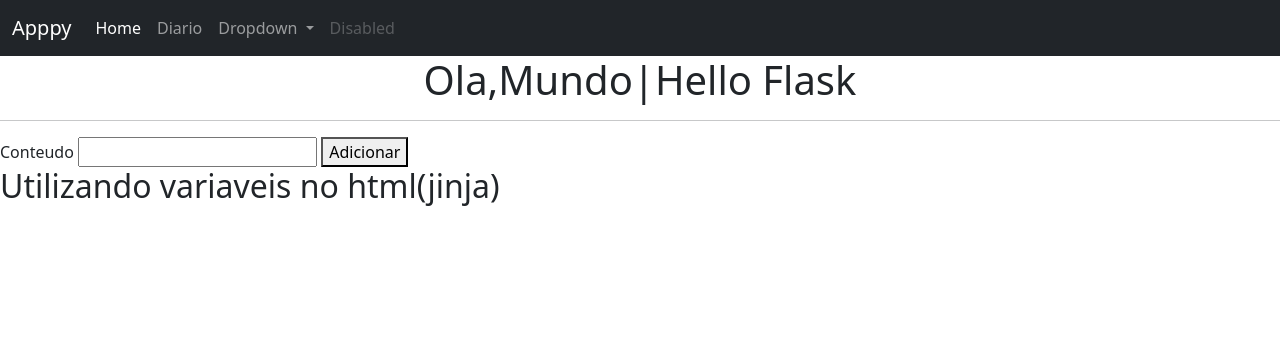
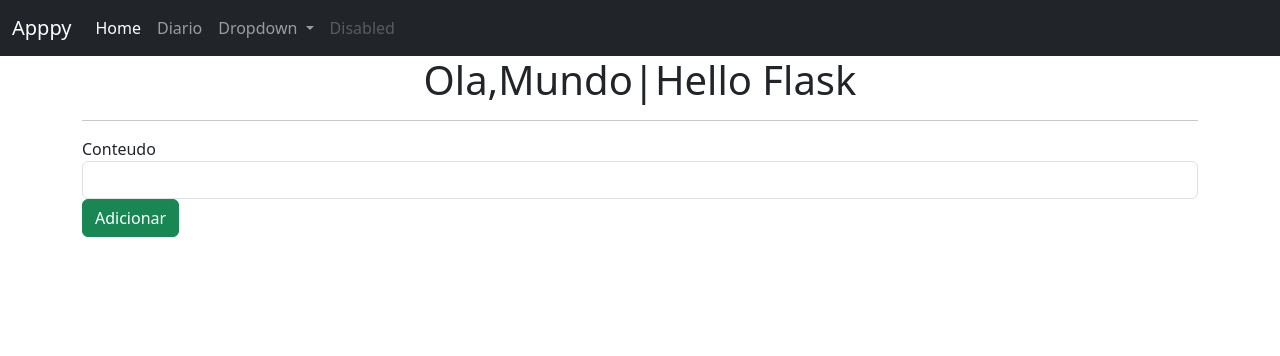
Before and after one commit to D6viddantas/curso_flask, a Flask app: page / in a window 1280 px wide. Shown: the top 356 px of the page. Run offline with Flask 3, Linux system fonts and the light colour scheme.

Commit message:
modificação na pagina index

```diff
--- a/templates/base.html
+++ b/templates/base.html
@@ -39,7 +39,9 @@
           </div>
         </div>
       </nav>
-    {% block content %}{% endblock content %}
+      <div class='container'>
+         {% block content %}{% endblock content %}
+      </div>
     <script src="https://cdn.jsdelivr.net/npm/bootstrap@5.3.5/dist/js/bootstrap.bundle.min.js" integrity="sha384-k6d4wzSIapyDyv1kpU366/PK5hCdSbCRGRCMv+eplOQJWyd1fbcAu9OCUj5zNLiq" crossorigin="anonymous"></script>
 </body>
 </html>
--- a/templates/diario.html
+++ b/templates/diario.html
@@ -2,12 +2,12 @@
 {% block content %}
     <h1 style="text-align:center;">Nota Dos Alunos</h1>
     <hr>
-    <form action="{{url_for('diario')}}"  method="POST">
+    <form  action="{{url_for('diario')}}"  method="POST">
         <label>Aluno:</label>
         <input type='text' name='aluno'>
         <label>Nota:</label>
         <input type='number' name='nota' step="0.1">
-        <button type="submit">Lançar nota</button>
+        <button class='btn' type="submit">Lançar nota</button>
     </form>
     {%for aluno,nota in registros.items()%}
     <details>
--- a/templates/index.html
+++ b/templates/index.html
@@ -2,15 +2,14 @@
 {% block content %}
     <h1 style="text-align:center;">Ola,Mundo|Hello Flask</h1>
     <hr>
-    <form action="{{url_for('principal')}}"  method="POST">
+    <form class='form-group' action="{{url_for('principal')}}"  method="POST">
         <label>Conteudo</label>
-        <input type="text" name="conteudo">
-        <button type="submit">Adicionar</button>
+        <input class='form-control' type="text" name="conteudo">
+        <button class='btn  btn-success' type="submit">Adicionar</button>
     </form>
-    <h2>Utilizando variaveis no html(jinja)</h2>
-    <ol>
+    <ol class='list-group list-group-numbered'>
        {% for conteudo in conteudos %}
-       <li>{{conteudo}}</li>
+       <li class='list-group-item'>{{conteudo}}</li>
        {%endfor%}
     </ol>
     {% endblock content %}
```
